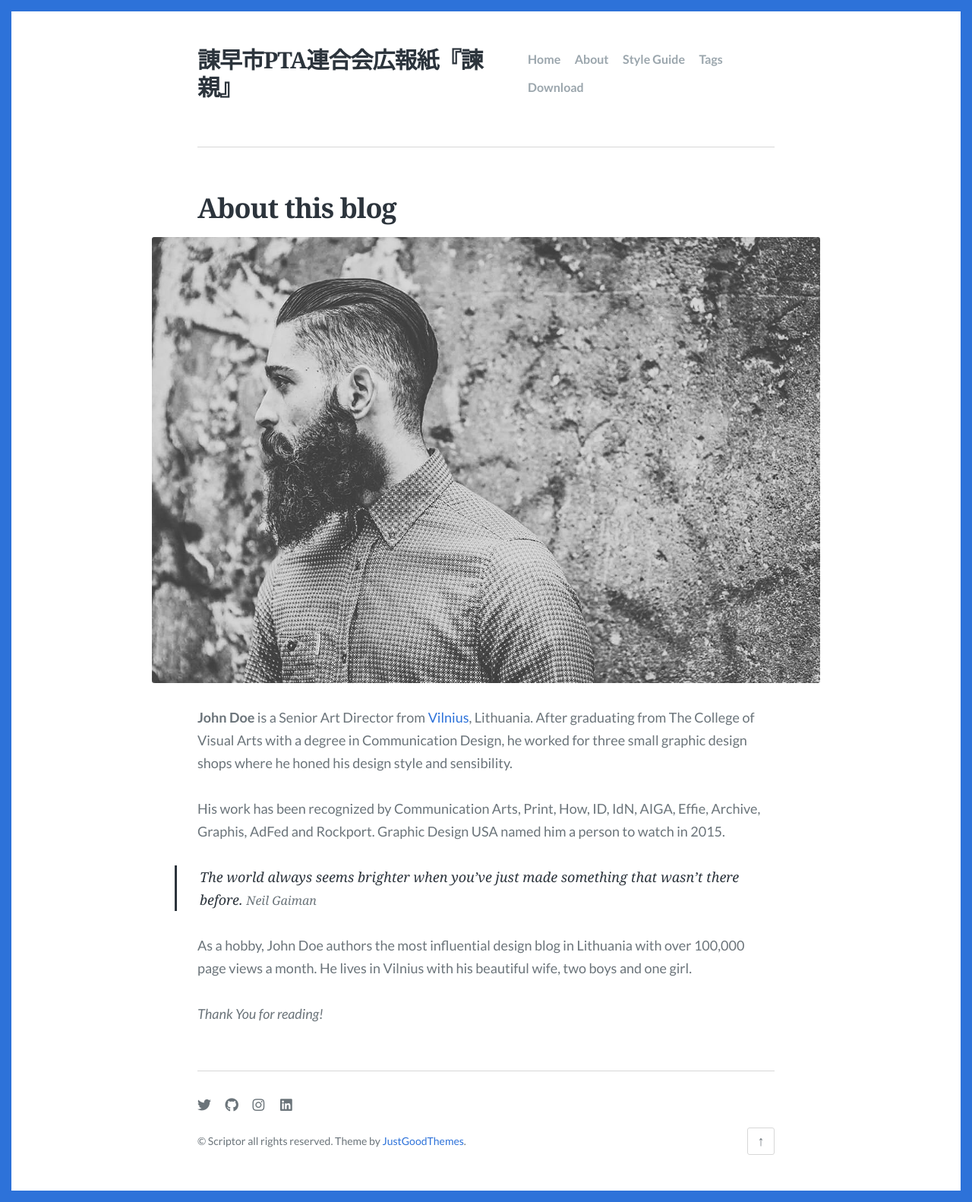
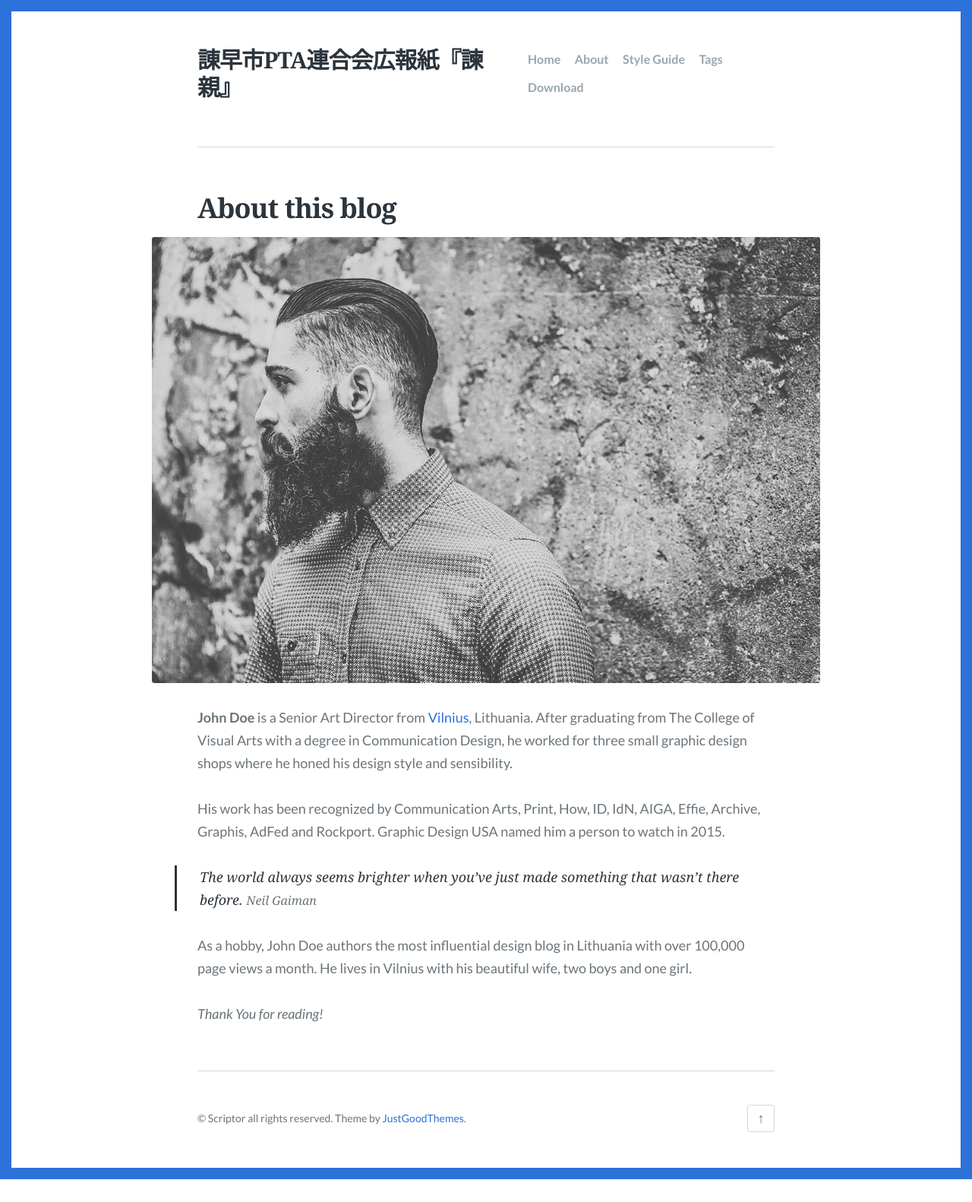
Before and after one commit to isahayashi-PTA/kanshin, a Jekyll site: the page built from about.md, in a window 1280 px wide. Shown: the whole page at 76% size. Built offline with Jekyll 4.4.1, drawn with Linux system fonts in a browser that asks for light colours; some web fonts are replaced; after the commit the page ends 1552 px from its top, so only the background shows below that.

Commit message:
Update footer.html

```diff
--- a/_includes/footer.html
+++ b/_includes/footer.html
@@ -1,7 +1,6 @@
 <footer class="site-footer">
   <div class="offsite-links">
     {% if site.footer.has_social %}
-      {% include social.html %}
     {% endif %}
   </div><!-- .offsite-links -->
   <div class="footer-bottom">
```
